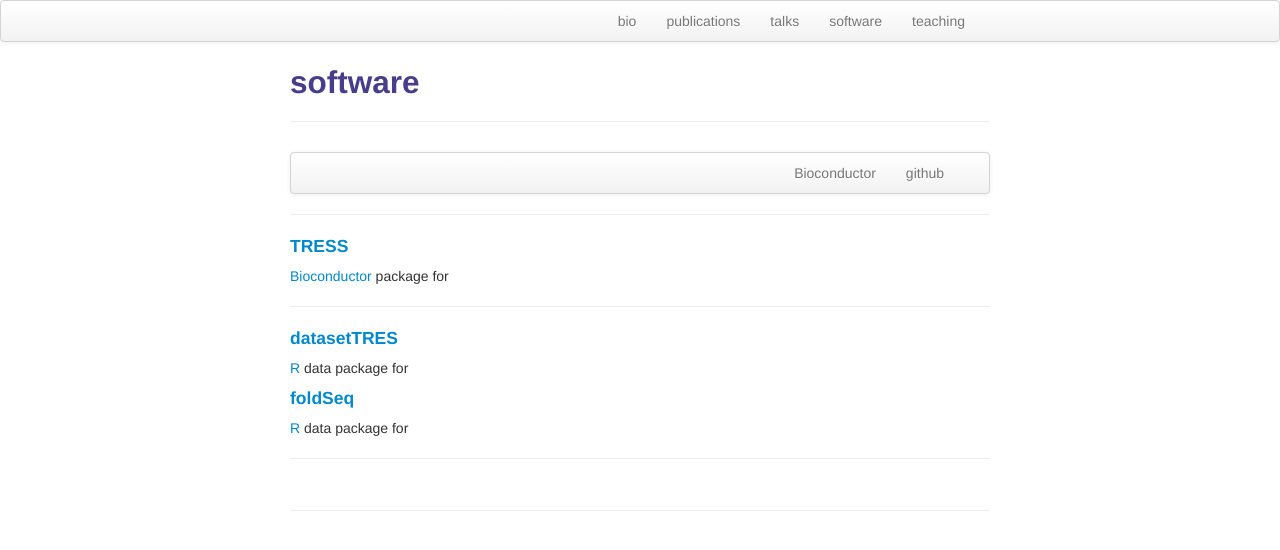
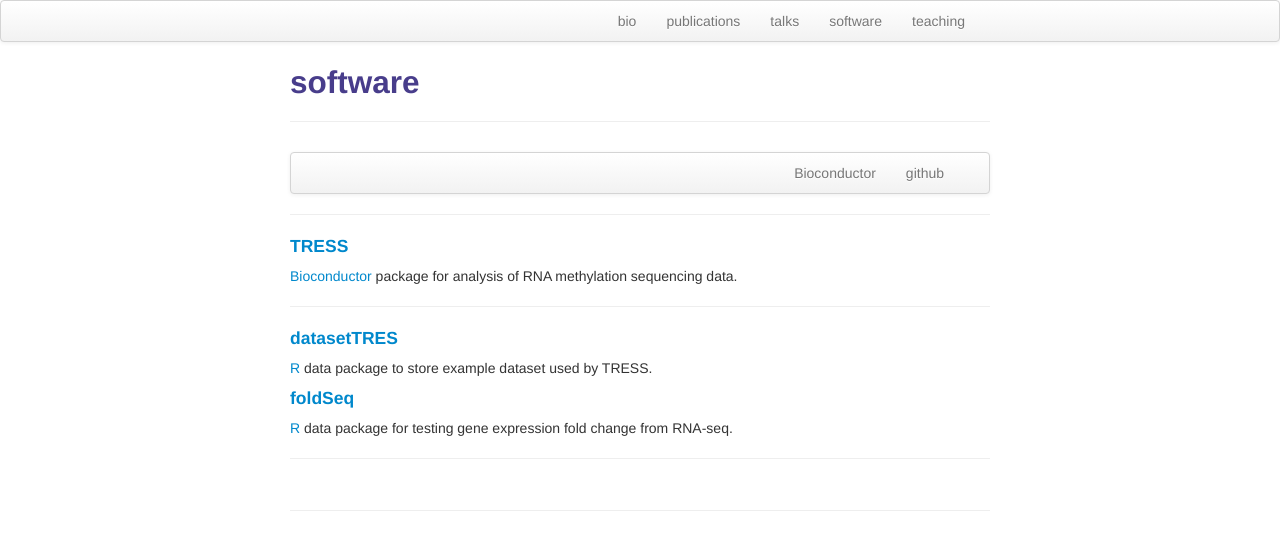
Before and after one commit to ZhenxingGuo0015/ZhenxingGuo0015.github.io, a Jekyll site: the page built from software.md, in a window 1280 px wide. Shown: the top 550 px of the page. Built offline with Jekyll 4.4.1, drawn with Linux system fonts in a browser that asks for light colours.

Commit message:
Update software.md

```diff
--- a/software.md
+++ b/software.md
@@ -19,17 +19,17 @@ description: Zhenxing Guo's software
 ---
 
 #### <a name="Bioconductor"></a>[TRESS](https://www.bioconductor.org/packages/release/bioc/html/TRESS.html)
-[Bioconductor](https://www.bioconductor.org/) package for
+[Bioconductor](https://www.bioconductor.org/) package for analysis of RNA methylation sequencing data.
 
 ---
 
 #### <a name="github"></a>[datasetTRES](https://github.com/ZhenxingGuo0015/datasetTRES)
 
-[R](https://www.r-project.org) data package for
+[R](https://www.r-project.org) data package to store example dataset used by TRESS.
 
 
 #### <a name="github"></a>[foldSeq](https://github.com/ZhenxingGuo0015/Foldseq)
-[R](https://www.r-project.org) data package for
+[R](https://www.r-project.org) data package for testing gene expression fold change from RNA-seq.
 
 
 ---
```
